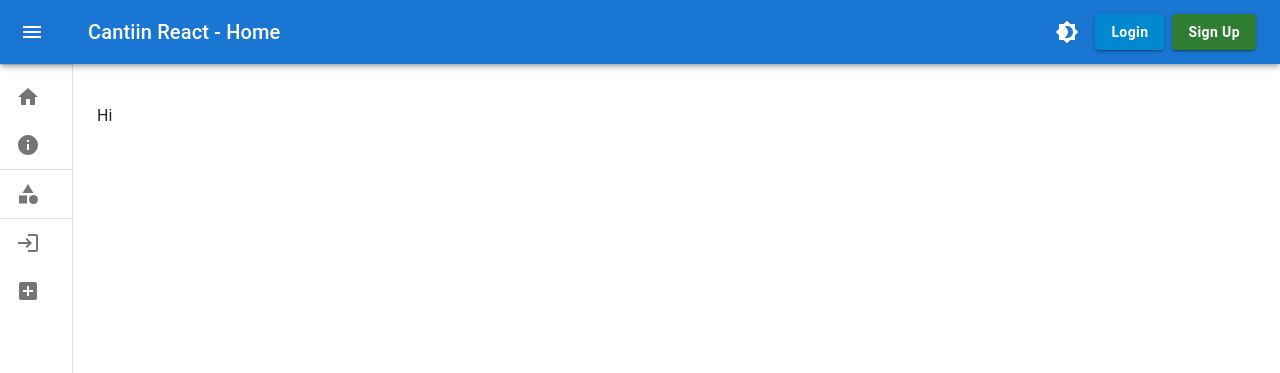
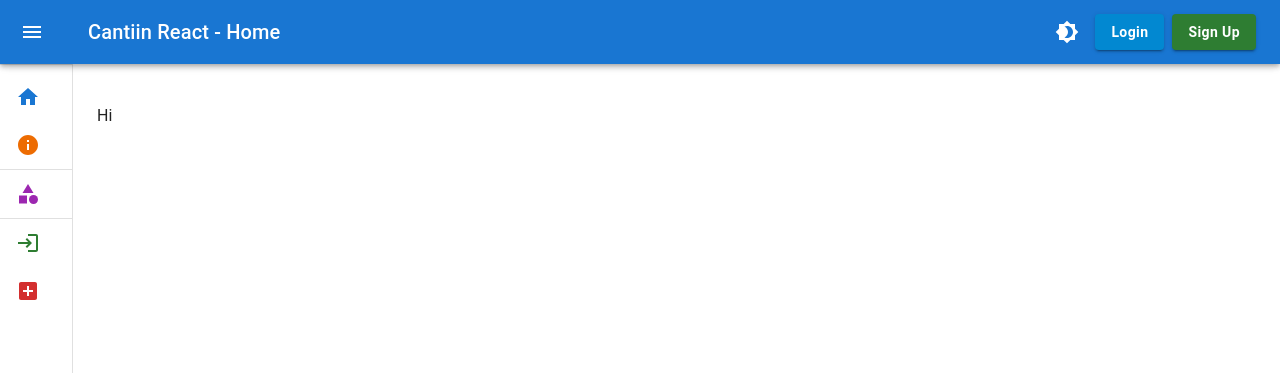
Before and after one commit to Techsolutions1213/Cantiin-React-NextJS, a Next.js app in the folder Cantiin-React-MaterialUI/: page / in a window 1280 px wide. Shown: the top 373 px of the page. Built offline with nearby package versions, Linux system fonts and the light colour scheme; no server answers.

Commit message:
Side Bar Icons color

```diff
--- a/Cantiin-React-MaterialUI/src/components/Drawer.tsx
+++ b/Cantiin-React-MaterialUI/src/components/Drawer.tsx
@@ -34,7 +34,7 @@ import type { pageComponent } from '../types';
 
 
 /*Colors*/
-import { orange } from '@mui/material/colors';
+import { lime, orange } from '@mui/material/colors';
 
 /*Icons*/
 import ListItemIcon from '@mui/material/ListItemIcon';
@@ -54,6 +54,9 @@ import CategoryIcon from '@mui/icons-material/Category';
 import AddCircleIcon from '@mui/icons-material/AddCircle';
 import LoginIcon from '@mui/icons-material/Login';
 import AddBoxIcon from '@mui/icons-material/AddBox';
+
+
+
 
 
 
@@ -228,25 +231,56 @@ const CustomDrawer=({ children })=>{
 
 
 
-    let AccountSideBar:JSX.Element = loggedIn?
+    let SideBarElelemnts:JSX.Element = (
+    <>
+
+
+      <ListItem button onClick={()=>{router.push("/")}}>
+            <ListItemIcon>
+              <HomeIcon color='primary'/>
+            </ListItemIcon>
+            <ListItemText primary="Home" />
+        </ListItem>
+
+        <ListItem button onClick={()=>{router.push("/about")}}>
+            <ListItemIcon>
+              <InfoIcon color="warning"/>
+            </ListItemIcon>
+            <ListItemText primary="About" />
+        </ListItem>
+
+        <Divider />
+        <ListItem button onClick={()=>{router.push("/products")}}>
+            <ListItemIcon>
+              <CategoryIcon color='secondary'/>
+            </ListItemIcon>
+            <ListItemText primary="Products" />
+        </ListItem>
+
+    {loggedIn?
       <></>
       :
       <>
         <Divider />
           <ListItem button onClick={()=>{router.push("/login")}}>
               <ListItemIcon>
-              <LoginIcon />
+                <LoginIcon color="success"/>
               </ListItemIcon>
               <ListItemText primary="Login" />
           </ListItem>
 
           <ListItem button onClick={()=>{router.push("/signup")}}>
               <ListItemIcon>
-              <AddBoxIcon />
+                <AddBoxIcon color="error"/>
               </ListItemIcon>
               <ListItemText primary="Sign Up" />
           </ListItem>
       </>
+    }
+
+
+    </>
+    )
     ;
 
 
@@ -291,37 +325,7 @@ const CustomDrawer=({ children })=>{
       </DrawerHeader>
       <Divider />
       <List>
-
-
-      <ListItem button onClick={()=>{router.push("/")}}>
-            <ListItemIcon>
-              <HomeIcon />
-            </ListItemIcon>
-            <ListItemText primary="Home" />
-        </ListItem>
-
-        <ListItem button onClick={()=>{router.push("/about")}}>
-            <ListItemIcon>
-              <InfoIcon />
-            </ListItemIcon>
-            <ListItemText primary="About" />
-        </ListItem>
-
-        <Divider />
-        <ListItem button onClick={()=>{router.push("/products")}}>
-            <ListItemIcon>
-              <CategoryIcon />
-            </ListItemIcon>
-            <ListItemText primary="Products" />
-        </ListItem>
-
-
-
-        {AccountSideBar}
-
-
-
-
+        {SideBarElelemnts}
       </List>
     </Drawer>
     <Box component="main" sx={{ flexGrow: 1, p: 3 }}>
```
Lines whose indentation alone changed are shown as unchanged.
